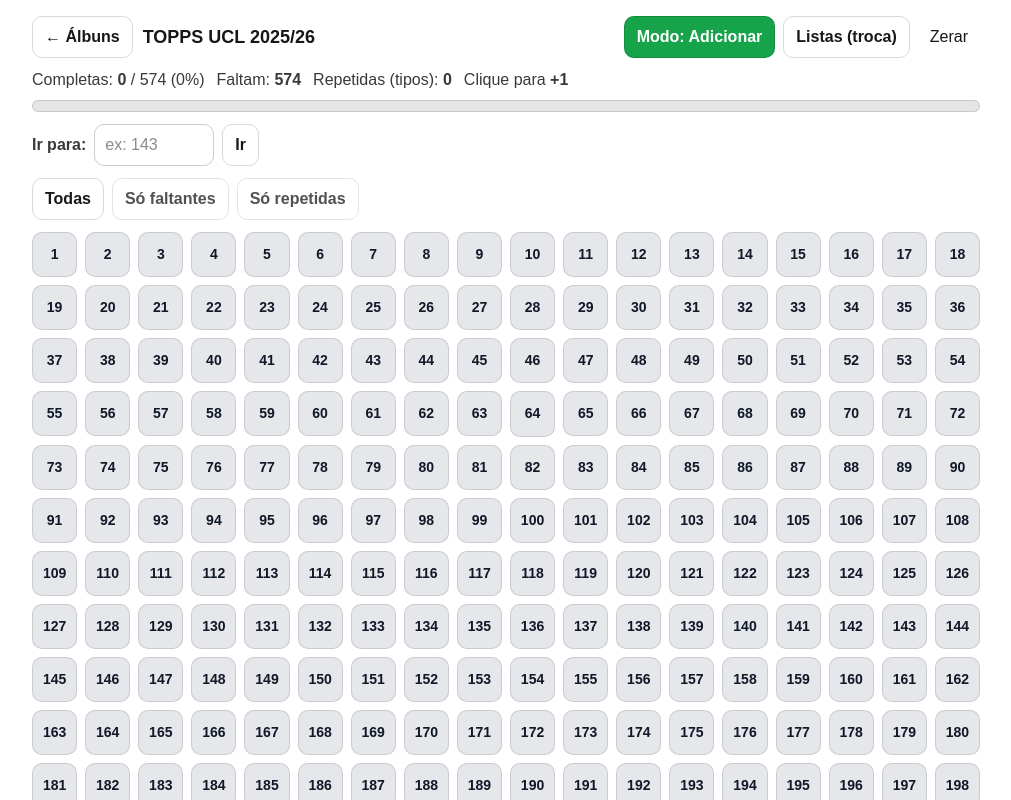
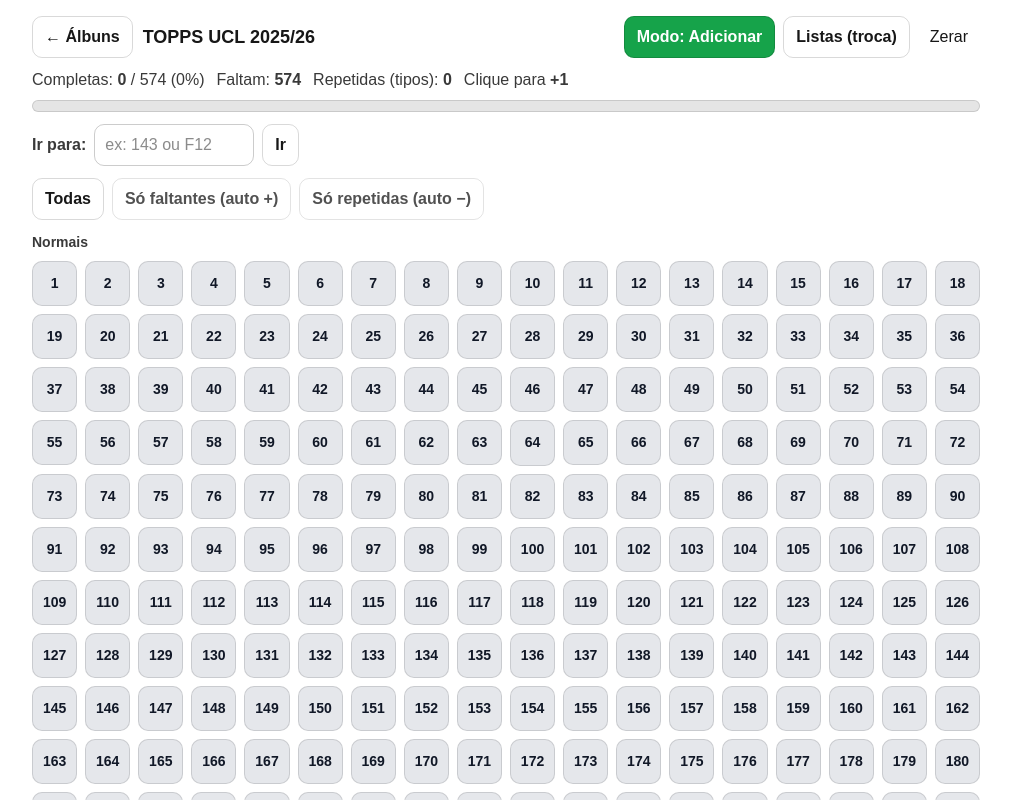
Before and after one commit to carlosvmk/figurinhas-app, a Next.js app: page /album/1 in a window 1280 px wide. Shown: the top 800 px of the page, without its empty margins (134-1145 px from the left). Built offline with nearby package versions, Linux system fonts and the light colour scheme.

Commit message:
album id

```diff
--- a/src/app/album/[id]/listas/page.tsx
+++ b/src/app/album/[id]/listas/page.tsx
@@ -12,6 +12,9 @@
   formatDuplicates,
   buildWhatsappMessage,
 } from "@/utils/lists";
+import { getAlbumById } from "@/data/albums";
+import { expandAlbum } from "@/utils/album";
+
 
 const ALBUM = {
   id: "topps-ucl-2025-2026",
@@ -19,6 +22,7 @@
   start: 1,
   end: 574,
 };
+
 
 type Tab = "faltam" | "repetidas" | "mensagem";
 
@@ -98,6 +102,10 @@
   const params = useParams<{ id: string }>();
   const albumId = params?.id || ALBUM.id;
 
+  const album = getAlbumById(albumId) ?? getAlbumById("topps-ucl-2025-2026")!;
+  const ids = React.useMemo(() => expandAlbum(album), [album]);
+
+
   const { quantities } = useAlbumState(albumId);
 
   const [tab, setTab] = React.useState<Tab>("faltam");
@@ -105,7 +113,8 @@
   const [withQty, setWithQty] = React.useState(true);
   const [toast, setToast] = React.useState<string | null>(null);
 
-  const missing = React.useMemo(() => getMissing(ALBUM.start, ALBUM.end, quantities), [quantities]);
+  const missing = React.useMemo(() => getMissing(ids, quantities), [ids, quantities]);
+
   const dups = React.useMemo(() => getDuplicates(quantities), [quantities]);
 
   const faltamText = React.useMemo(
--- a/src/app/album/[id]/page.tsx
+++ b/src/app/album/[id]/page.tsx
@@ -5,22 +5,22 @@
 import React from "react";
 import StickerGrid from "@/components/StickerGrid";
 import useAlbumState from "@/hooks/useAlbumState";
-
-const ALBUM = {
-  id: "topps-ucl-2025-2026",
-  name: "TOPPS UCL 2025/26",
-  start: 1,
-  end: 574,
-};
+import { getAlbumById } from "@/data/albums";
+import { expandSection } from "@/utils/album";
+import type { AlbumDefinition } from "@/types/album";
 
 type Mode = "add" | "remove";
 type FilterMode = "all" | "missing" | "dups";
 
 export default function AlbumPage() {
   const params = useParams<{ id: string }>();
-  const albumId = params?.id || ALBUM.id;
+  const albumId = params?.id ?? "topps-ucl-2025-2026";
 
-  const { quantities, inc, dec, reset } = useAlbumState(albumId);
+  const album: AlbumDefinition =
+    getAlbumById(albumId) ??
+    getAlbumById("topps-ucl-2025-2026")!;
+
+  const { quantities, inc, dec, reset } = useAlbumState(album.id);
 
   const [mode, setMode] = React.useState<Mode>("add");
   const [filter, setFilter] = React.useState<FilterMode>("all");
@@ -28,13 +28,19 @@
   const [query, setQuery] = React.useState("");
   const [highlightId, setHighlightId] = React.useState<string | null>(null);
 
-  const completas = Object.values(quantities).filter((q) => q >= 1).length;
-  const faltam = ALBUM.end - ALBUM.start + 1 - completas;
-
-  const total = ALBUM.end - ALBUM.start + 1;
-  const percent = total === 0 ? 0 : Math.round((completas / total) * 1000) / 10; // 1 casa decimal
-  const repetidasTipos = Object.values(quantities).filter((q) => q >= 2).length;
-
+  // Contadores considerando todas as seções
+  const allIds = React.useMemo(() => album.sections.flatMap(expandSection), [album]);
+  const completas = React.useMemo(
+    () => allIds.filter((id) => (quantities[id] ?? 0) >= 1).length,
+    [allIds, quantities]
+  );
+  const total = allIds.length;
+  const faltam = total - completas;
+  const percent = total === 0 ? 0 : Math.round((completas / total) * 1000) / 10;
+  const repetidasTipos = React.useMemo(
+    () => allIds.filter((id) => (quantities[id] ?? 0) >= 2).length,
+    [allIds, quantities]
+  );
 
   const onReset = () => {
     if (confirm("Tem certeza que deseja zerar o álbum neste dispositivo?")) reset();
@@ -44,30 +50,28 @@
     setMode((m) => (m === "add" ? "remove" : "add"));
   };
 
-  const setFilterWithAutoMode = (next: FilterMode) => {
-  setFilter(next);
-
-  if (next === "missing") setMode("add");
-  if (next === "dups") setMode("remove");
-  // "all" não muda o modo
-};
-
-
   const act = (id: string) => {
     if (mode === "add") inc(id);
     else dec(id);
   };
 
+  const setFilterWithAutoMode = (next: FilterMode) => {
+    setFilter(next);
+    if (next === "missing") setMode("add");
+    if (next === "dups") setMode("remove");
+  };
+
   const goTo = (raw: string) => {
-    const n = Number(String(raw).trim());
-    if (!Number.isFinite(n)) return;
-    if (n < ALBUM.start || n > ALBUM.end) return;
+    const v = String(raw).trim().toUpperCase();
+    if (!v) return;
 
-    const id = String(Math.floor(n));
-    const el = document.getElementById(`sticker-${id}`);
+    // aceita "143" e também "F12" etc.
+    const normalized = v;
+
+    const el = document.getElementById(`sticker-${normalized}`);
     if (el) {
       el.scrollIntoView({ behavior: "smooth", block: "center", inline: "center" });
-      setHighlightId(id);
+      setHighlightId(normalized);
       window.setTimeout(() => setHighlightId(null), 1500);
     }
   };
@@ -88,7 +92,7 @@
           ← Álbuns
         </Link>
 
-        <div style={{ fontSize: 18, fontWeight: 900 }}>{ALBUM.name}</div>
+        <div style={{ fontSize: 18, fontWeight: 900 }}>{album.name}</div>
 
         <div style={{ marginLeft: "auto", display: "flex", gap: 8 }}>
           <button
@@ -106,7 +110,7 @@
           </button>
 
           <Link
-            href={`/album/${albumId}/listas`}
+            href={`/album/${album.id}/listas`}
             style={{
               padding: "8px 12px",
               borderRadius: 10,
@@ -124,6 +128,7 @@
         </div>
       </div>
 
+      {/* Progresso */}
       <div style={{ marginBottom: 12 }}>
         <div style={{ display: "flex", gap: 12, flexWrap: "wrap", alignItems: "baseline", marginBottom: 8 }}>
           <span style={{ opacity: 0.85 }}>
@@ -140,7 +145,6 @@
           </span>
         </div>
 
-  {/* Barra de progresso */}
         <div
           style={{
             width: "100%",
@@ -162,7 +166,6 @@
         </div>
       </div>
 
-
       {/* Busca */}
       <div style={{ display: "flex", gap: 8, alignItems: "center", marginBottom: 12, flexWrap: "wrap" }}>
         <label style={{ fontWeight: 700, opacity: 0.85 }}>Ir para:</label>
@@ -172,10 +175,9 @@
           onKeyDown={(e) => {
             if (e.key === "Enter") goTo(query);
           }}
-          inputMode="numeric"
-          placeholder="ex: 143"
+          placeholder="ex: 143 ou F12"
           style={{
-            width: 120,
+            width: 160,
             padding: "8px 10px",
             borderRadius: 10,
             border: "1px solid rgba(0,0,0,0.2)",
@@ -183,18 +185,13 @@
         />
         <button
           onClick={() => goTo(query)}
-          style={{
-            padding: "8px 12px",
-            borderRadius: 10,
-            border: "1px solid rgba(0,0,0,0.15)",
-            fontWeight: 800,
-          }}
+          style={{ padding: "8px 12px", borderRadius: 10, border: "1px solid rgba(0,0,0,0.15)", fontWeight: 800 }}
         >
           Ir
         </button>
       </div>
 
-      {/* Filtro visual (AGORA DENTRO DO RETURN) */}
+      {/* Filtro + auto-modo */}
       <div style={{ display: "flex", gap: 8, marginBottom: 12, flexWrap: "wrap" }}>
         <button
           onClick={() => setFilterWithAutoMode("all")}
@@ -219,7 +216,7 @@
             opacity: filter === "missing" ? 1 : 0.75,
           }}
         >
-          Só faltantes
+          Só faltantes (auto +)
         </button>
 
         <button
@@ -232,18 +229,31 @@
             opacity: filter === "dups" ? 1 : 0.75,
           }}
         >
-          Só repetidas
+          Só repetidas (auto −)
         </button>
       </div>
 
+      {/* Render por seção */}
+      <div style={{ display: "flex", flexDirection: "column", gap: 16 }}>
+        {album.sections.map((section) => {
+          const ids = expandSection(section);
+          return (
+            <section key={section.id}>
+              <div style={{ fontWeight: 900, marginBottom: 8, fontSize: 14, opacity: 0.85 }}>
+                {section.label}
+              </div>
+
               <StickerGrid
-        start={ALBUM.start}
-        end={ALBUM.end}
+                ids={ids}
                 quantities={quantities}
                 onAct={act}
                 highlightId={highlightId ?? undefined}
                 filter={filter}
               />
+            </section>
+          );
+        })}
+      </div>
     </main>
   );
 }
--- a/src/components/StickerGrid.tsx
+++ b/src/components/StickerGrid.tsx
@@ -6,8 +6,7 @@
 type FilterMode = "all" | "missing" | "dups";
 
 type StickerGridProps = {
-  start: number;
-  end: number;
+  ids: string[];
   quantities: Record<string, number>;
   onAct: (id: string) => void;
   highlightId?: string;
@@ -15,19 +14,12 @@
 };
 
 export default function StickerGrid({
-  start,
-  end,
+  ids,
   quantities,
   onAct,
   highlightId,
   filter = "all",
 }: StickerGridProps) {
-  const ids = React.useMemo(() => {
-    const arr: string[] = [];
-    for (let i = start; i <= end; i++) arr.push(String(i));
-    return arr;
-  }, [start, end]);
-
   return (
     <div
       style={{
@@ -41,14 +33,14 @@
         const isMissing = qty === 0;
         const isDup = qty >= 2;
 
-        // “Filtro visual”: apagamos o que não é alvo
         const dim =
-          filter === "all" ? false :
-          filter === "missing" ? !isMissing :
-          /* filter === "dups" */ !isDup;
+          filter === "all"
+            ? false
+            : filter === "missing"
+            ? !isMissing
+            : !isDup;
 
-        // opcional: desabilitar clique quando está apagado (evita erro)
-        const disabled = dim;
+        const disabled = dim; // se quiser permitir clicar mesmo apagado: troque por false
 
         return (
           <StickerCell
--- /dev/null
+++ b/src/data/albums.ts
@@ -0,0 +1,23 @@
+import type { AlbumDefinition } from "@/types/album";
+
+export const ALBUMS: AlbumDefinition[] = [
+  {
+    id: "topps-ucl-2025-2026",
+    name: "TOPPS UCL 2025/26",
+    sections: [
+      { id: "base", label: "Normais", type: "numericRange", start: 1, end: 574 },
+    ],
+  },
+  {
+    id: "one-piece-1",
+    name: "One Piece (1–177 + F1–F27)",
+    sections: [
+      { id: "base", label: "Normais", type: "numericRange", start: 1, end: 177 },
+      { id: "foil", label: "Foils", type: "prefixedRange", prefix: "F", start: 1, end: 27 },
+    ],
+  },
+];
+
+export function getAlbumById(id: string): AlbumDefinition | undefined {
+  return ALBUMS.find((a) => a.id === id);
+}
--- /dev/null
+++ b/src/types/album.ts
@@ -0,0 +1,22 @@
+export type AlbumSection =
+  | {
+      id: string;
+      label: string;
+      type: "numericRange";
+      start: number;
+      end: number;
+    }
+  | {
+      id: string;
+      label: string;
+      type: "prefixedRange";
+      prefix: string; // ex: "F", "E", "CB"
+      start: number;
+      end: number;
+    };
+
+export type AlbumDefinition = {
+  id: string;
+  name: string;
+  sections: AlbumSection[];
+};
--- /dev/null
+++ b/src/utils/album.ts
@@ -0,0 +1,17 @@
+import type { AlbumDefinition, AlbumSection } from "@/types/album";
+
+export function expandSection(section: AlbumSection): string[] {
+  const ids: string[] = [];
+  if (section.type === "numericRange") {
+    for (let i = section.start; i <= section.end; i++) ids.push(String(i));
+    return ids;
+  }
+
+  // prefixedRange
+  for (let i = section.start; i <= section.end; i++) ids.push(`${section.prefix}${i}`);
+  return ids;
+}
+
+export function expandAlbum(album: AlbumDefinition): string[] {
+  return album.sections.flatMap(expandSection);
+}
--- a/src/utils/lists.ts
+++ b/src/utils/lists.ts
@@ -1,13 +1,13 @@
 export type Quantities = Record<string, number>;
 
-export function getMissing(start: number, end: number, quantities: Quantities): string[] {
+export function getMissing(ids: string[], quantities: Quantities): string[] {
   const missing: string[] = [];
-  for (let i = start; i <= end; i++) {
-    const id = String(i);
+  for (const id of ids) {
     if ((quantities[id] ?? 0) === 0) missing.push(id);
   }
   return missing;
 }
+
 
 export function getDuplicates(quantities: Quantities): Array<{ id: string; total: number }> {
   const dups: Array<{ id: string; total: number }> = [];
```
Lines whose indentation alone changed are shown as unchanged.
